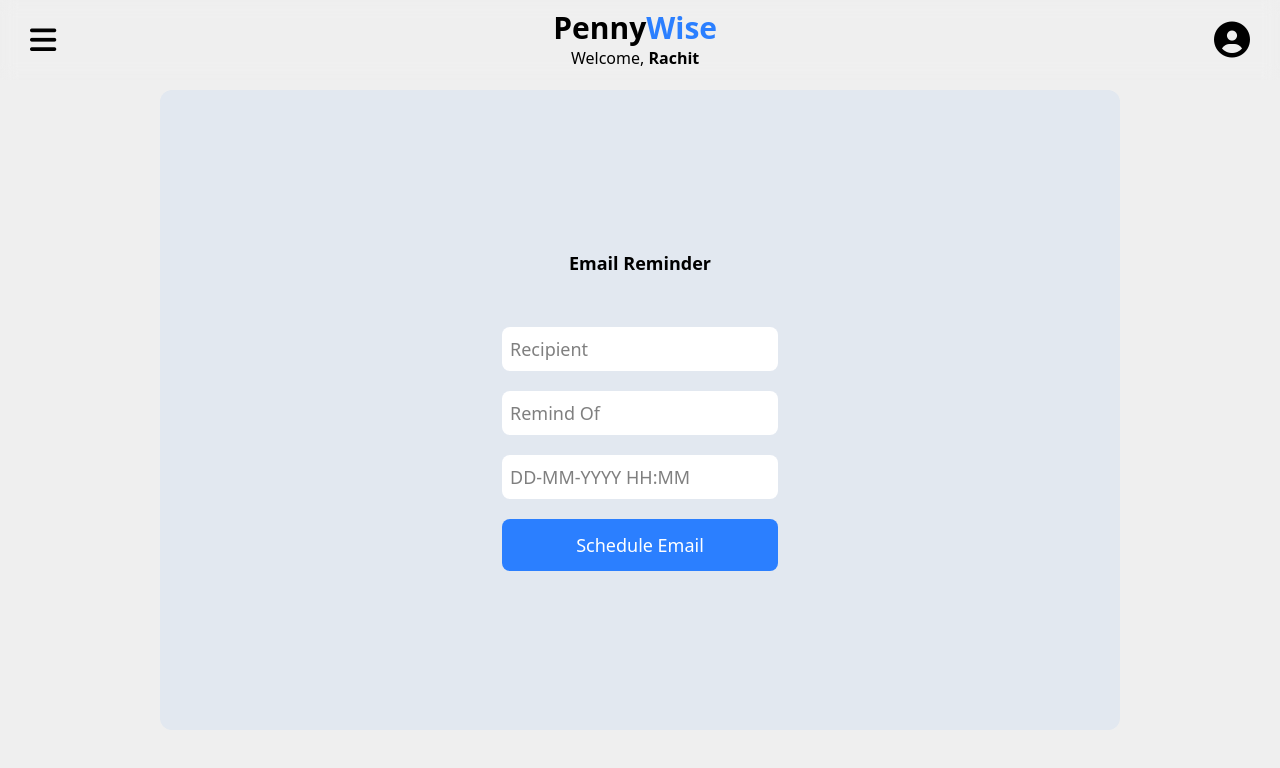
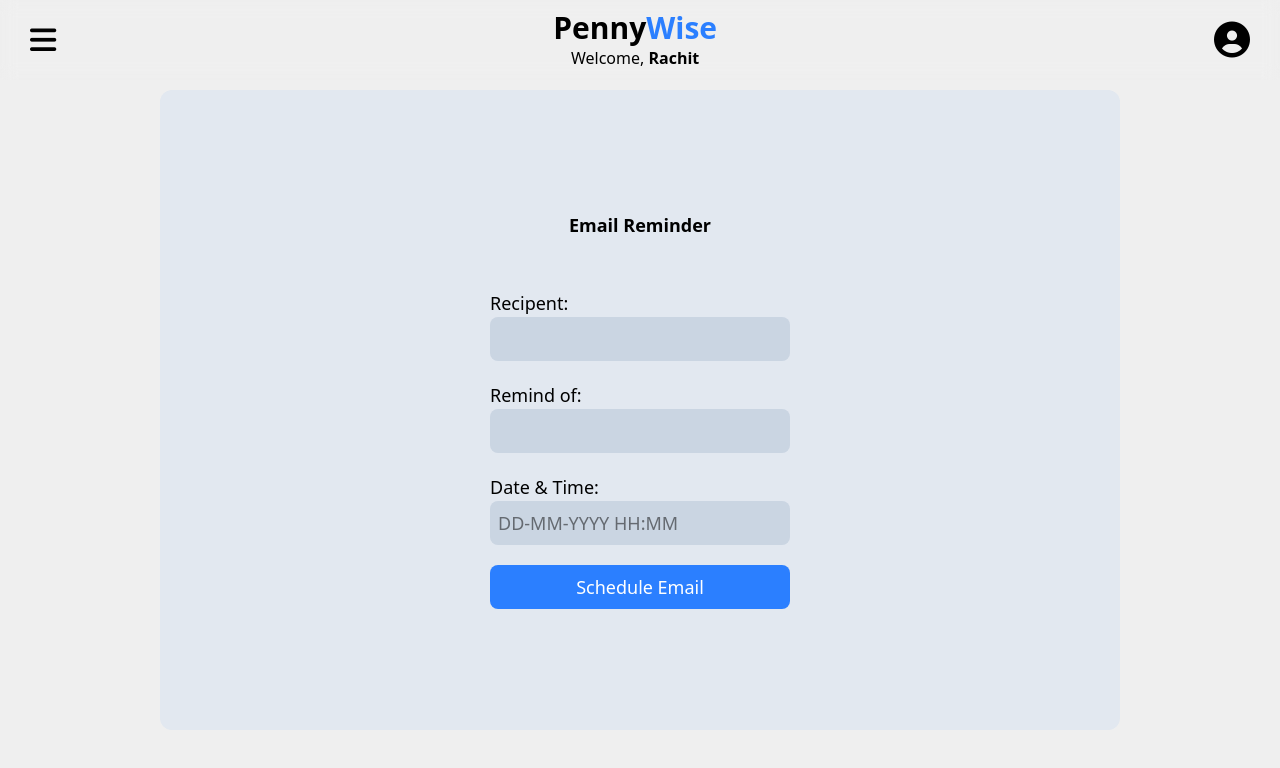
Before and after one commit to Rachit-Ingole/Expense-Tracker, a React (Vite) app in the folder frontend/: page /email-reminder in a window 1280 px wide. Shown: the top 768 px of the page. Built offline with nearby package versions, Linux system fonts and the light colour scheme; the HTML template or start-up script is replaced by a standard one.

Commit message:
made ui more uniform

```diff
--- a/frontend/src/components/pages/CurrencyExchange.jsx
+++ b/frontend/src/components/pages/CurrencyExchange.jsx
@@ -26,7 +26,7 @@ export default function CurrencyExchange(){
       <h2 className='mb-[50px] font-semibold'>Currency Exchange</h2>
       <div>
         <label>From:</label>
-        <select className='bg-slate-300 rounded-lg block w-[200px] p-2' value={fromCurrency} onChange={(e) => setFromCurrency(e.target.value)}>
+        <select className='bg-slate-300 rounded-lg block w-[300px] p-2' value={fromCurrency} onChange={(e) => setFromCurrency(e.target.value)}>
           {Object.keys(rates).map(currency => (
             <option key={currency} value={currency}>{currency}</option>
           ))}
@@ -34,7 +34,7 @@ export default function CurrencyExchange(){
       </div>
       <div>
         <label>To:</label>
-        <select className='bg-slate-300 rounded-lg block w-[200px] p-2 ' value={toCurrency} onChange={(e) => setToCurrency(e.target.value)}>
+        <select className='bg-slate-300 rounded-lg block w-[300px] p-2 ' value={toCurrency} onChange={(e) => setToCurrency(e.target.value)}>
           {Object.keys(rates).map(currency => (
             <option key={currency} value={currency}>{currency}</option>
           ))}
@@ -42,9 +42,9 @@ export default function CurrencyExchange(){
       </div>
       <div>
         <label>Amount:</label>
-        <input className='bg-slate-300 rounded-lg block w-[200px] p-2' type="number" value={amount} onChange={(e) => setAmount(e.target.value)} />
+        <input className='bg-slate-300 rounded-lg block w-[300px] p-2' type="number" value={amount} onChange={(e) => setAmount(e.target.value)} />
       </div>
-      <button className='bg-blue-400 mt-[50px] p-1 rounded-lg block w-[200px] text-white' onClick={handleConvert}>Convert</button>
+      <button className='bg-blue-500 mt-[50px] p-1 rounded-lg block w-[300px] text-white' onClick={handleConvert}>Convert</button>
       {result && <h3>Converted Amount: {result} {toCurrency}</h3>}
     </div>
   );
--- a/frontend/src/components/pages/EmailReminder.jsx
+++ b/frontend/src/components/pages/EmailReminder.jsx
@@ -41,28 +41,35 @@ export default function EmailReminder(){
     <div className='flex flex-col justify-center items-center mt-[10px] text-lg p-3 w-full sm:w-[75%] h-[80vh] bg-slate-200 rounded-xl m-auto' >
         <h2 className='mb-[50px] font-semibold'>Email Reminder</h2>
         <form className='flex flex-col gap-[20px]' onSubmit={handleSubmit}>
-        <input className='bg-white rounded-lg p-2'
+        <div className='flex flex-col'>
+          <label>Recipent:</label>
+          <input className='bg-slate-300 w-[300px] rounded-lg p-2'
               type="text"
               name="recipient"
-            placeholder="Recipient"
               onChange={handleInputChange}
               value={formData.recipient}
           />
-        <input className='bg-white rounded-lg p-2'
+        </div>
+        <div className='flex flex-col'>
+          <label>Remind of:</label>
+          <input className='bg-slate-300 w-[300px] rounded-lg p-2'
               type="text"
               name="remind_of"
-            placeholder="Remind Of"
               onChange={handleInputChange}
               value={formData.remind_of}
           />
-        <input className='bg-white rounded-lg p-2'
+        </div>
+        <div className='flex flex-col'>
+          <label>Date & Time:</label>
+          <input className='bg-slate-300 w-[300px] rounded-lg p-2'
               type="text"
               name="schedule_datetime"
               placeholder="DD-MM-YYYY HH:MM"
               onChange={handleInputChange}
               value={formData.schedule_datetime}
           />
-        <button type="submit" className='bg-blue-500 rounded-lg text-white p-3'>Schedule Email</button>
+        </div>
+        <button type="submit" className='bg-blue-500 rounded-lg text-white p-2'>Schedule Email</button>
         </form>
     </div>
   );
```
Lines whose indentation alone changed are shown as unchanged.
